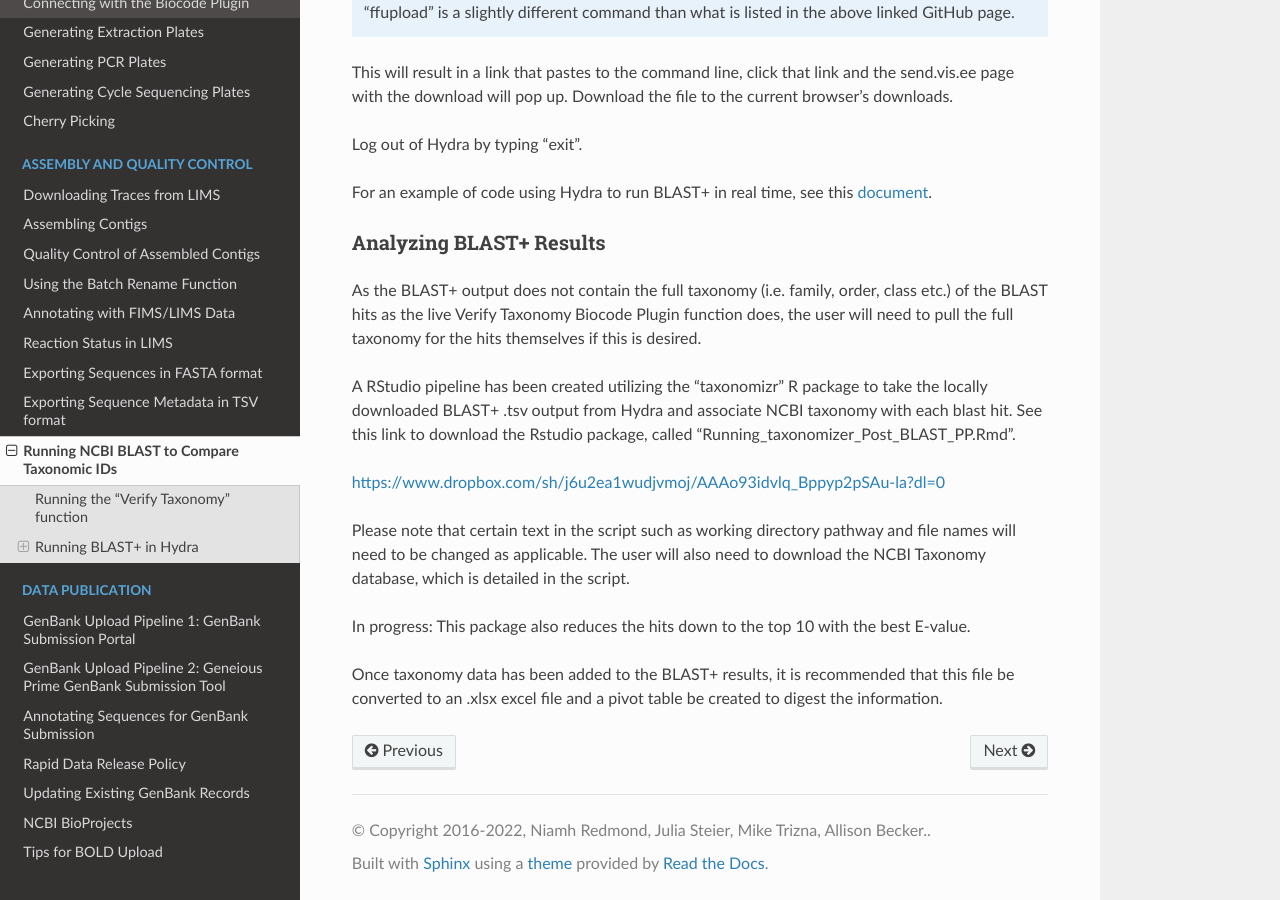
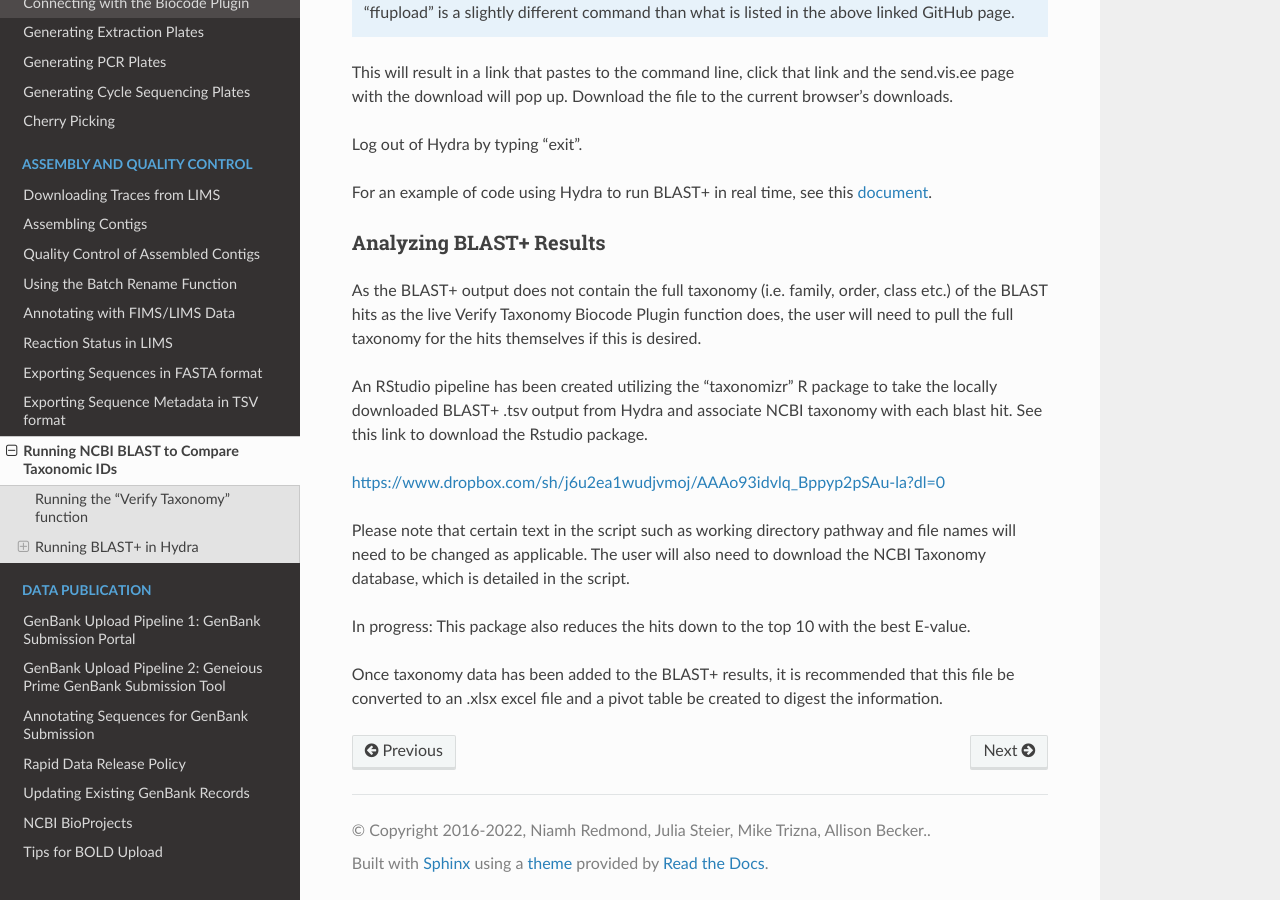
Before and after one commit to SIBarcodeNetwork/ReadtheDocsMaster, a Sphinx documentation site: the page built from Docs/BLAST.rst, in a window 1280 px wide and 900 px high, scrolled down 10245 px. Built offline with Sphinx 7.4.7 and the Read the Docs theme 2.0.0, drawn with Linux system fonts in a browser that asks for light colours.

Commit message:
Update BLAST.rst

```diff
--- a/Docs/BLAST.rst
+++ b/Docs/BLAST.rst
@@ -290,7 +290,7 @@ Analyzing BLAST+ Results
 
 As the BLAST+ output does not contain the full taxonomy (i.e. family, order, class etc.) of the BLAST hits as the live Verify Taxonomy Biocode Plugin function does, the user will need to pull the full taxonomy for the hits themselves if this is desired.
 
-A RStudio pipeline has been created utilizing the “taxonomizr” R package to take the locally downloaded BLAST+ .tsv output from Hydra and associate NCBI taxonomy with each blast hit. See this link to download the Rstudio package, called "Running_taxonomizer_Post_BLAST_PP.Rmd".
+An RStudio pipeline has been created utilizing the “taxonomizr” R package to take the locally downloaded BLAST+ .tsv output from Hydra and associate NCBI taxonomy with each blast hit. See this link to download the Rstudio package.
 
 https://www.dropbox.com/sh/j6u2ea1wudjvmoj/AAAo93idvlq_Bppyp2pSAu-la?dl=0
 
```
